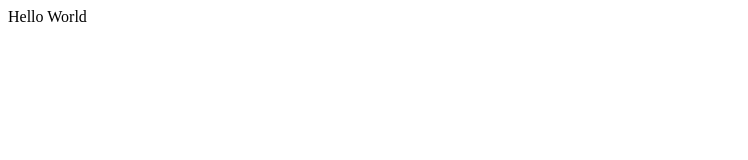
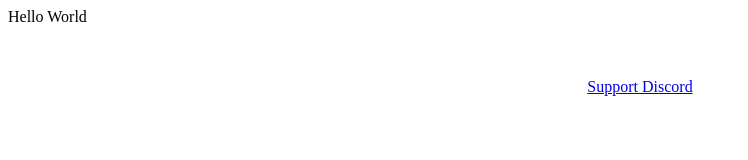
Before and after one commit to 0xBitMC/0xBitMC.github.io, a plain HTML site: page index.html in a window 1280 px wide. Shown: the whole page, without its empty margins (0-748 px from the left). Drawn offline with Linux system fonts and the light colour scheme.

Commit message:
Update index.html

```diff
--- a/index.html
+++ b/index.html
@@ -1 +1,3 @@
 <p>Hello World</p>
+<br><br>
+<center><a href="https://discord.gg/dXxt6r6qex">Support Discord</a></center>
```
